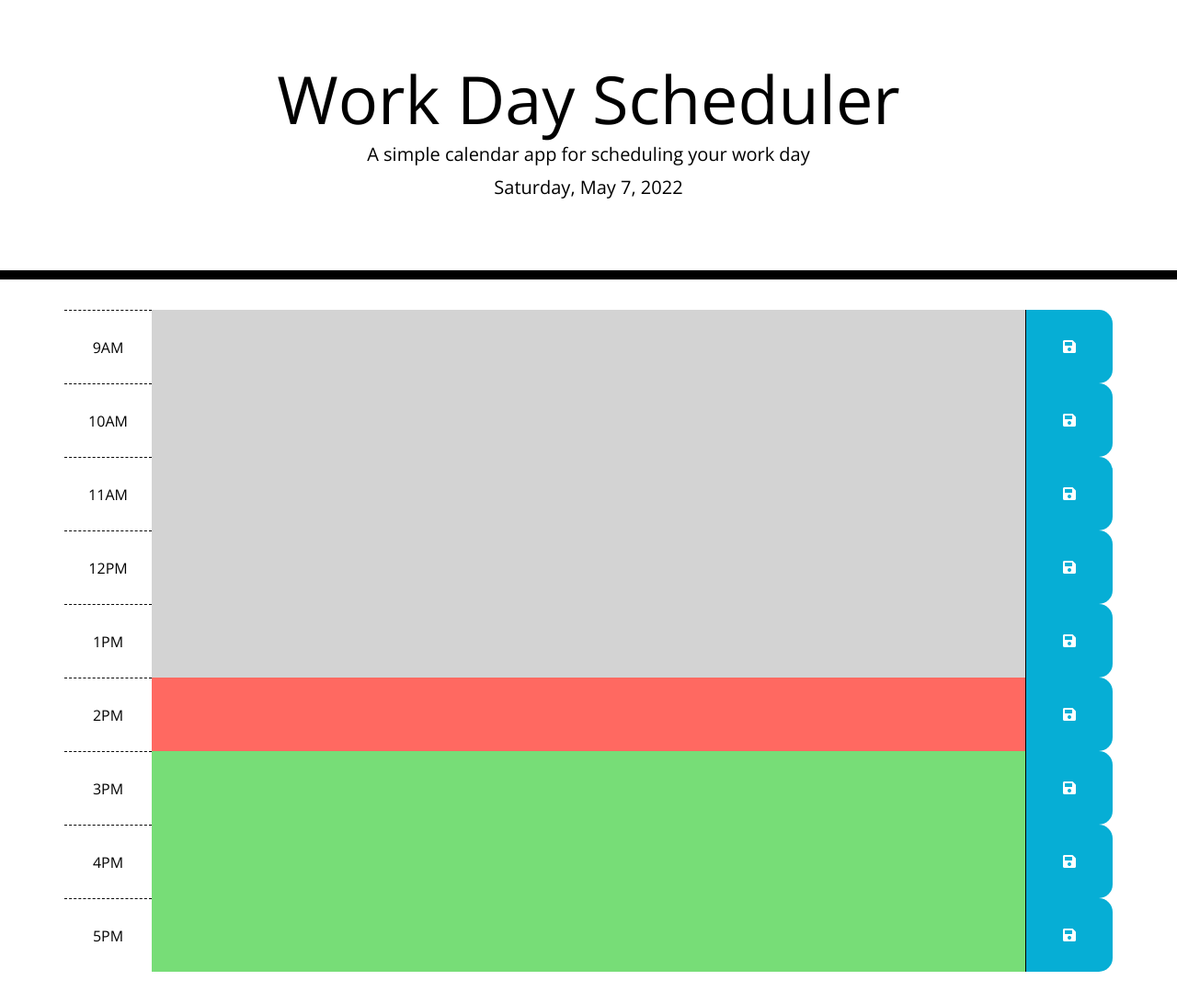
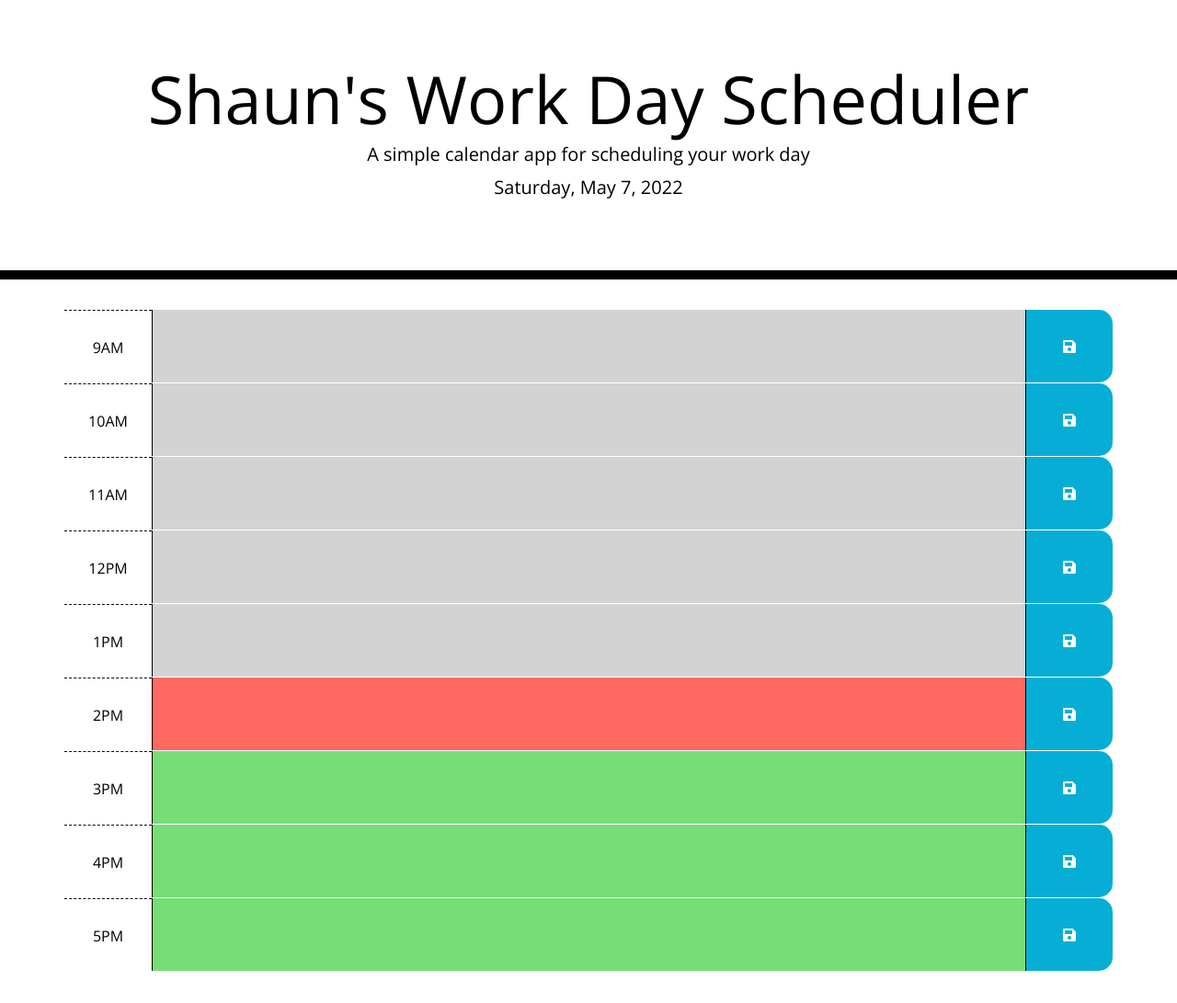
Before and after one commit to shaunmichaelgreene/work-day-scheduler, a plain HTML site: page index.html in a window 1280 px wide. Shown: the whole page at 92% size. Before the commit the page ends 1060 px from the top, so only its background shows below. Drawn offline with nearby package versions, Linux system fonts and the light colour scheme.

Commit message:
minor class tweaks

```diff
--- a/assets/css/style.css
+++ b/assets/css/style.css
@@ -4,13 +4,33 @@ body {
   line-height: 1;
 }
 
-textarea{
+/* textarea {
   background: transparent;
   border: none;
   resize: none;
   color: #000000;
   border-left: 1px solid black;
   padding: 10px;
+} */
+
+textarea {
+  padding: 0;
+  margin: 0;
+}
+
+textarea, .description-text {
+  background: transparent;
+  border: none;
+  resize: none;
+  color: #000000;
+  /* border-left: 1px solid black; */
+  /* height: 100% */
+  /* padding: 10px; */
+}
+
+textarea, .description, .description-text {
+  height: 100%;
+  text-align: left;
 }
 
 .jumbotron {
@@ -21,8 +41,13 @@ textarea{
   border-bottom: 10px solid black;
 }
 
-.description{
+.description {
   white-space: pre-wrap;
+  padding-left: 15px;
+  border-left: 1px solid black;
+
+  /* removing padding left fixes alignmnet issue with left border, but moves saveBtn off-center */
+  /* removing padding right fixes this */
 }
 
 .time-block{
--- a/assets/js/script.js
+++ b/assets/js/script.js
@@ -74,7 +74,6 @@ var refreshShading = function(blockDescription) {
 $(".description").on("click", function() {
     var descriptionText = $(this).find("p").text().trim(); //get existing text value
     console.log(descriptionText)
-    //get block ID too?
     //replace p element with a new text area
     var textInput = $("<textarea>").addClass("w-100").val(descriptionText);
     $(this).find("p").replaceWith(textInput);
--- a/index.html
+++ b/index.html
@@ -24,7 +24,7 @@
 
   <body>
     <header class="jumbotron">
-      <h1 class="display-3">Work Day Scheduler</h1>
+      <h1 class="display-3">Shaun's Work Day Scheduler</h1>
       <p class="lead">A simple calendar app for scheduling your work day</p>
       <p id="currentDay" class="lead">
         <script>
```
